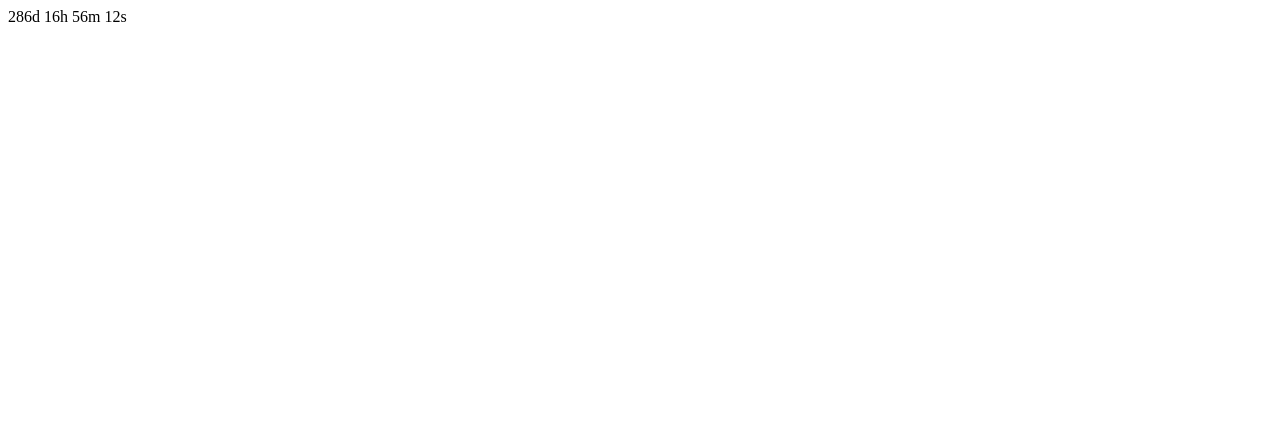
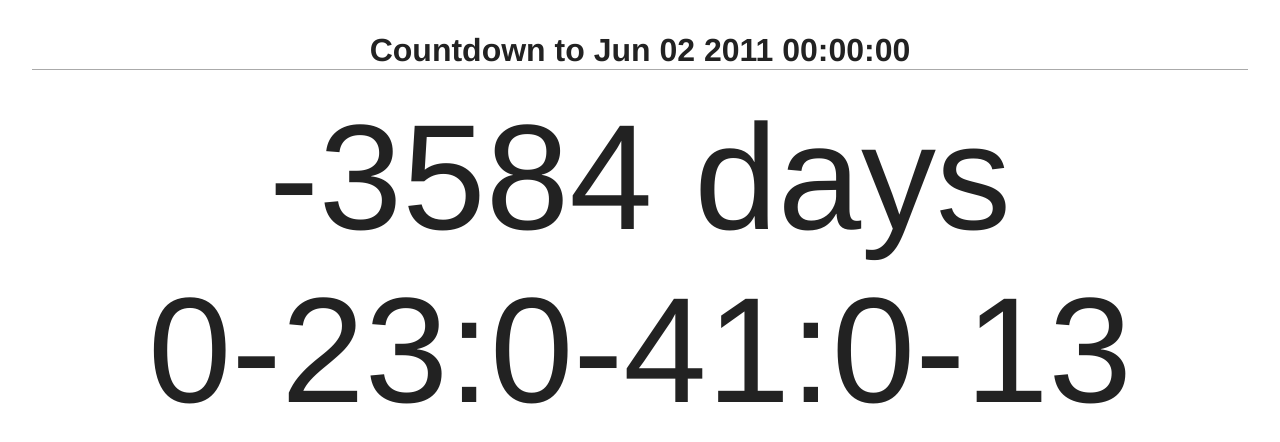
Before and after one commit to mokvip/mokvip.github.io, a plain HTML site: page index.html in a window 1280 px wide. Drawn offline with Linux system fonts and the light colour scheme.

Commit message:
Update index.html

```diff
--- a/index.html
+++ b/index.html
@@ -1,33 +1,66 @@
-<!-- Display the countdown timer in an element -->
-<p id="demo"></p>
+<!DOCYTYPE html>
+<html>
+<head><title>Mohamed Kamal Website</title>
+<style type="text/css">
+body { padding: 2em; margin: 0px auto; background-color: white; color: #222; font-family: "Helvetica", "Arial", sans-serif;}
+h1 {border-bottom: 1px solid #aaa; text-align: center; }
+p#countdown { font-size: 150px; text-align: center; margin: 0; padding: 0;}
+table { width: 50%; margin: 0 auto; }
+thead > tr {background-color: #aaa; }
+td, th { text-align: center; padding: 1em; border: 1px solid #ccc; }
+tr.alternate { background-color: #eee; }
+</style>
+<script type="text/javascript">
 
-<script>
-// Set the date we're counting down to
-var countDownDate = new Date("Jan 5, 2022 15:37:25").getTime();
+// This function calculates the time from "now" to that given
+// in the "date_string" parameter.  This difference in time is
+// expressed in days, hours, minutes, and seconds.
+// These values are then used to update HTML elements that have
+// an id whose value corresponds to the unit of time.
+// For example:
+//
+//  <span id="days"></span>
+//
+// would contain the number of days from now until the date
+// specified in the date_string parameter.
+//
+// Additionally, the value provided in the "date_string" parameter
+// should be included in an HTML element whose id="end-date".
+var countdown = function(date_string) {
+    var now = new Date();
+    var end = new Date(date_string);
 
-// Update the count down every 1 second
-var x = setInterval(function() {
+    var t = end.getTime() - now.getTime();
+    var s = Math.round(t/1000);
 
-  // Get today's date and time
-  var now = new Date().getTime();
+    var m = Math.round(s / 60);
+    s = Math.round(s % 60);
 
-  // Find the distance between now and the count down date
-  var distance = countDownDate - now;
+    var h = Math.round(m / 60);
+    m = Math.round(m % 60);
 
-  // Time calculations for days, hours, minutes and seconds
-  var days = Math.floor(distance / (1000 * 60 * 60 * 24));
-  var hours = Math.floor((distance % (1000 * 60 * 60 * 24)) / (1000 * 60 * 60));
-  var minutes = Math.floor((distance % (1000 * 60 * 60)) / (1000 * 60));
-  var seconds = Math.floor((distance % (1000 * 60)) / 1000);
+    var d = Math.round(h / 24);
+    h = Math.round(h % 24);
 
-  // Display the result in the element with id="demo"
-  document.getElementById("demo").innerHTML = days + "d " + hours + "h "
-  + minutes + "m " + seconds + "s ";
+    document.getElementById("days").innerHTML = d;
+    document.getElementById("hours").innerHTML = (h < 10) ? "0" + h : h;
+    document.getElementById("minutes").innerHTML = (m < 10) ? "0" + m : m;
+    document.getElementById("seconds").innerHTML = (s < 10) ? "0" + s : s;
+    document.getElementById("end").innerHTML = end.toString().split(' ').splice(1, 4).join(' ');
+}
 
-  // If the count down is finished, write some text
-  if (distance < 0) {
-    clearInterval(x);
-    document.getElementById("demo").innerHTML = "EXPIRED";
-  }
-}, 1000);
+window.onload = function() {
+    countdown("06/02/2011");
+    setInterval(countdown, 1000, "06/02/2011");
+}
 </script>
+</head>
+
+<body>
+<h1>Countdown to <span id="end"></span></h1>
+<p id="countdown">
+<span id="days"></span> days<br/>
+<span id="hours"></span>:<span id="minutes"></span>:<span id="seconds"></span>
+</p>
+
+</body></html>
```
